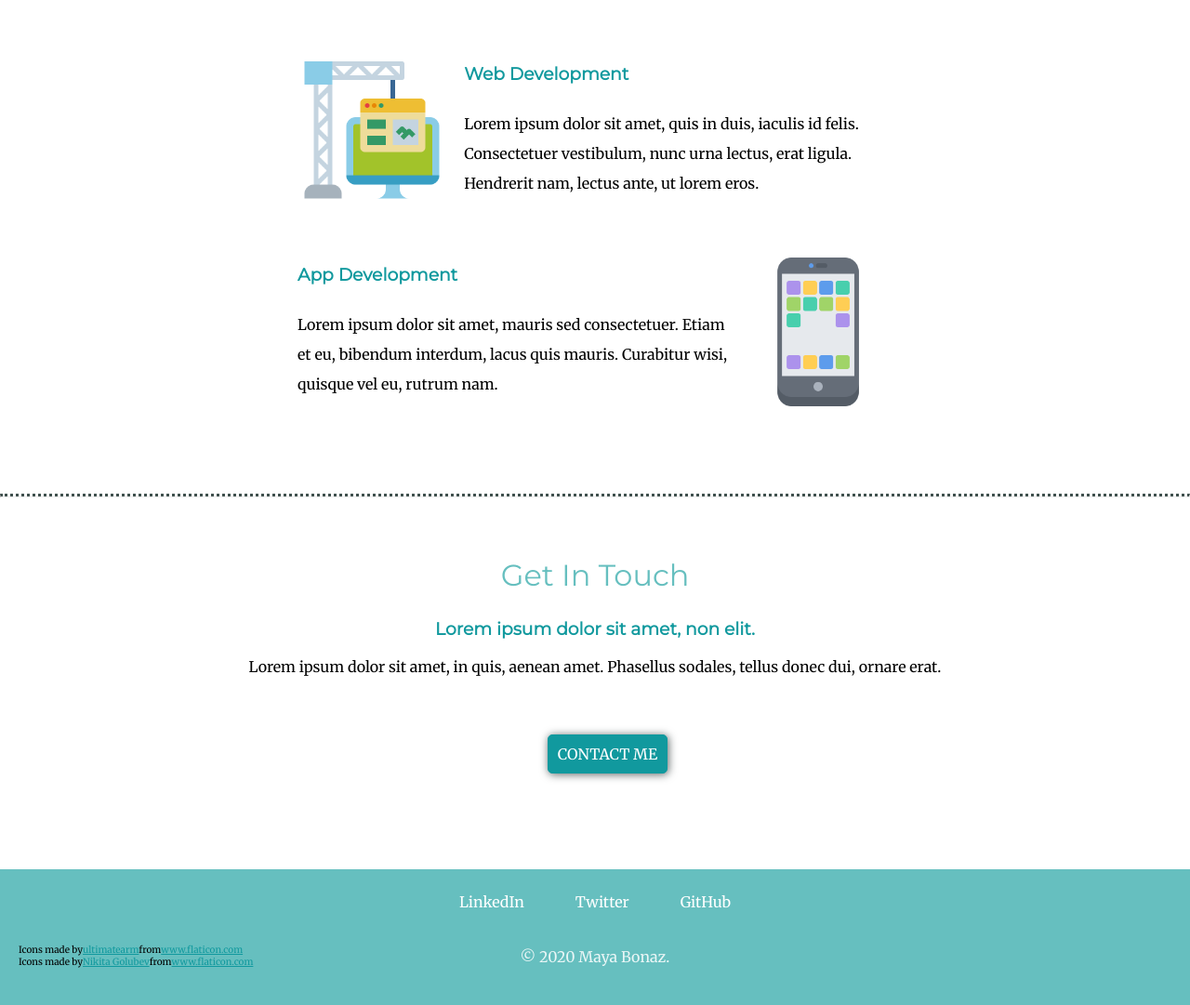
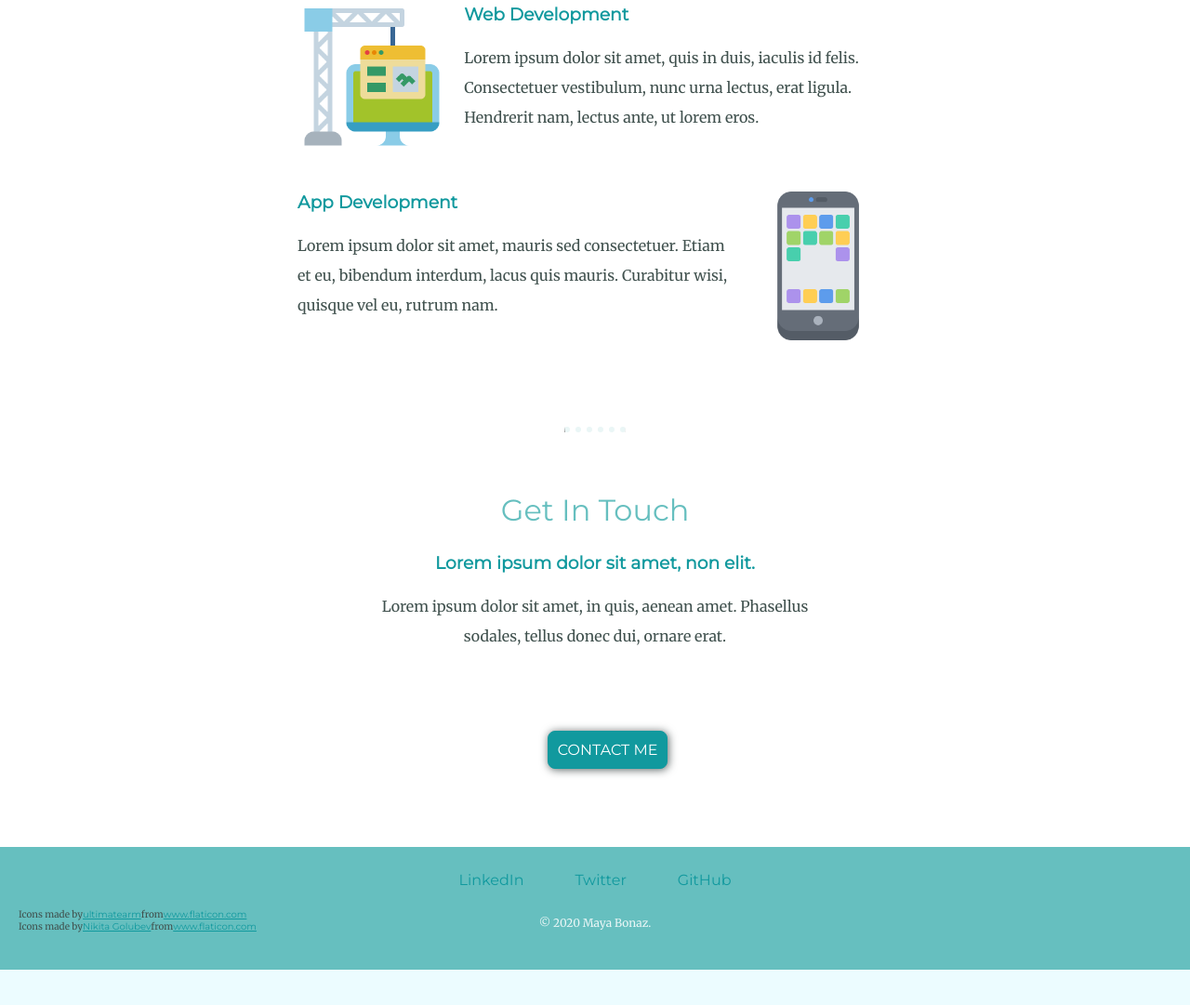
Before and after one commit to mayabonaz/my-page, a plain HTML site: page index.html in a window 1280 px wide. Shown: the part 1323-2404 px from the top of the page at 93% size. After the commit the page ends 2366 px from the top, so only its background shows below. Drawn offline with Linux system fonts and the light colour scheme.

Commit message:
edit style

```diff
--- a/css/styles.css
+++ b/css/styles.css
@@ -1,4 +1,5 @@
 body {
+  color: #40514e;
   margin: 0;
   text-align: center;
   background-color: #ecfcff;
@@ -21,11 +22,16 @@ h2 {
 
 h3 {
   font-family: 'Montserrat', sans-serif;
-  color: #11999E;
+  color: #11999e;
 }
 
 a {
-  color: #11999E;
+  color: #11999e;
+  font-family: 'Montserrat', sans-serif;
+}
+
+p {
+  line-height: 2;
 }
 
 .top-container {
@@ -35,7 +41,12 @@ a {
 }
 
 .profile {
-  padding-bottom: 5%;
+  /* padding-bottom: 5%; */
+}
+
+.intro {
+  width: 30%;
+  margin: auto;
 }
 
 .round-image {
@@ -45,18 +56,15 @@ a {
   height: 8em;
 }
 
-.intro-text {
-  color: #40514e;
-}
-
 .skills {
-  padding-top: 5%;
-  padding-bottom: 5%;
+  padding-bottom: 1%;
 }
 
 hr {
-  border-top: 3px dotted #40514e;
-  margin: 0;
+  border-top: 6px dotted #eaf6f6;
+  border-bottom: none;
+  width: 5%;
+  margin: 5% auto;
 }
 
 
@@ -67,7 +75,8 @@ hr {
 
 .bottom-container {
   background-color: #66bfbf;
-  position: relative;
+  /* position: relative; */
+  padding: 0;
 }
 
 .profile p {
@@ -81,7 +90,6 @@ hr {
   width: 50%;
   margin: 3% auto;
   text-align: left;
-  line-height: 2;
   margin-top: 5%;
 }
 
@@ -101,6 +109,11 @@ hr {
   margin-top: 5%;
 }
 
+.contact-msg {
+  width: 40%;
+  margin: 1% auto 1.5%;
+}
+
 .top-cloud {
   position: absolute;
   top: 12%;
@@ -109,7 +122,7 @@ hr {
 
 .bottom-cloud {
   position: absolute;
-  left: 24%;
+  left: 22%;
   bottom: 300px;
 }
 
@@ -127,9 +140,10 @@ hr {
   border: solid #11999E 1px;
   display: inline-block;
   box-shadow: 1px 1px 10px 0 #5B6363;
-  border-radius: 5px;
+  border-radius: 8px;
   padding: 10px;
   margin-bottom: 5%;
+  font-family: 'Montserrat', sans-serif;
   color: #FFFFFF;
   text-align: center;
 }
@@ -139,13 +153,19 @@ hr {
   margin-top: 2%;
   margin-left: 2%;
   margin-right: 2%;
-  color: #fff;
   text-decoration: none;
 }
 
+.footer-link:hover {
+  color: #eaf6f6;
+}
+
 .copyright-text {
-  color: #EAF6F6;
-  margin-top: 3%;
+  color: #eaf6f6;
+  font-size: 0.75rem;
+  margin-top: 2%;
+  padding-left: 0;
+  padding-right: 0;
 }
 
 .small {
--- a/index.html
+++ b/index.html
@@ -19,7 +19,7 @@
       <div class="profile">
         <img class="round-image" src="images/1.png" alt="profile-image">
         <h2>Hello.</h2>
-        <p class="intro-text">I am a full-time student based in Scotland. I am learning to develop software and applications, dynamic websites as well as mobile applications for android devices.</p>
+        <p class="intro">I am a full-time student based in Scotland. I am learning to develop software and applications, dynamic websites as well as mobile applications for android devices.</p>
       </div>
       <hr>
       <div class="skills">
@@ -31,7 +31,6 @@
         </div>
         <div class="skill-row">
           <img class="skill-photo2" src="images/technology.png" alt="mobile-app-image">
-          <!-- <img class="" src="images/mobile-app-small.jpg" alt="mobile-app-imamge"> -->
           <h3>App Development</h3>
           <p>Lorem ipsum dolor sit amet, mauris sed consectetuer. Etiam et eu, bibendum interdum, lacus quis mauris. Curabitur wisi, quisque vel eu, rutrum nam.</p>
         </div>
@@ -40,7 +39,7 @@
       <div class="contact-me">
         <h2>Get In Touch</h2>
         <h3>Lorem ipsum dolor sit amet, non elit.</h3>
-        <p>Lorem ipsum dolor sit amet, in quis, aenean amet. Phasellus sodales, tellus donec dui, ornare erat.</p>
+        <p class="contact-msg">Lorem ipsum dolor sit amet, in quis, aenean amet. Phasellus sodales, tellus donec dui, ornare erat.</p>
         <a class="btn" href="mailto:muhyyo@hotmail.com">CONTACT ME</a>
       </div>
     </div>
```
